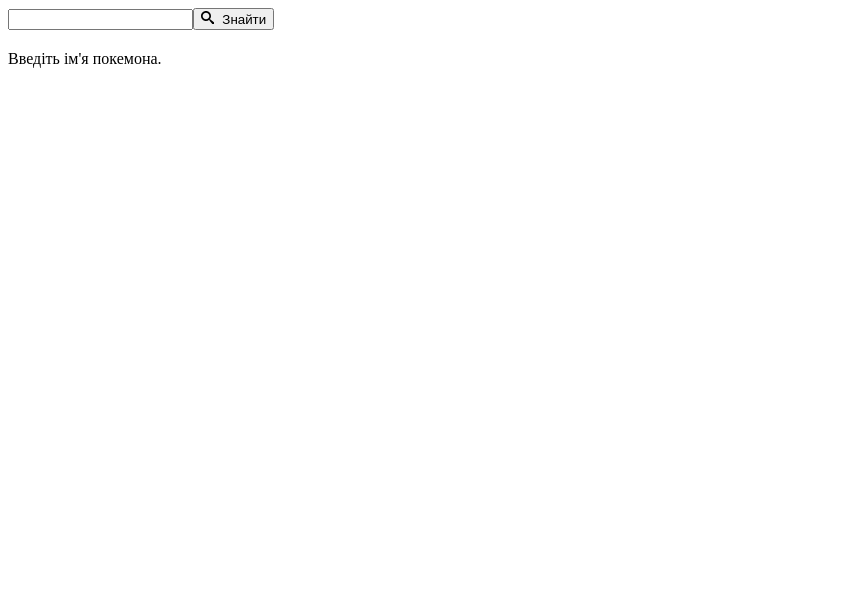
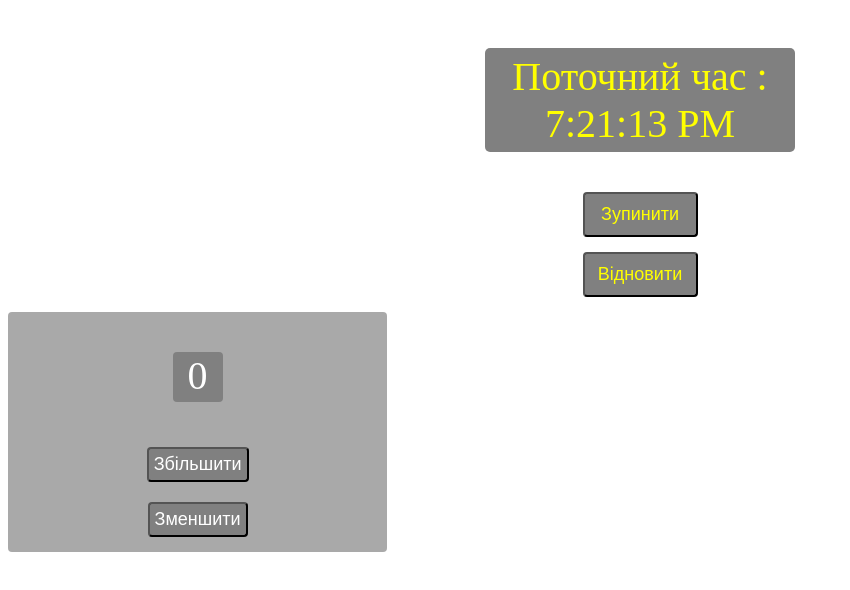
Before and after one commit to IvanSlivenko/React-4-1, a React (Create React App) app: page / in a window 1280 px wide. Shown: the top 590 px of the page, without its empty margins (0-850 px from the left). Built offline with nearby package versions, Linux system fonts and the light colour scheme.

Commit message:
14-04-2023-22-55

```diff
--- a/src/App.js
+++ b/src/App.js
@@ -1,6 +1,7 @@
 import React, { Component } from "react";
 import shortid from "shortid";
 import Counter from 'components/Counter';
+import CounterTwo from '../src/components/Counter/CounteTwo';
 import Dropdown from "./components/Dropdown";
 import Controls from "./components/Counter";
 import ColorPicker from "./components/ColorPicker";
@@ -188,8 +189,8 @@ class App extends Component {
 
         return (
             <>
-
-                <PokemonView/>
+                {/* Не працює */}
+                {/* <PokemonView/> */}
 
                 {/* <SignupForm/> */}
 
@@ -206,7 +207,7 @@ class App extends Component {
 
                  {/* {showClock &&  <Clock />} */}
 
-                {/* <Clock /> */}
+                <Clock />
 
 
                 {/* <IconButton onClick={this.toggleModal} aria-label="Додати todo">
@@ -249,6 +250,7 @@ class App extends Component {
 
 
                 {/* <Counter initialValue={10} /> */}
+                <CounterTwo initialValue={10} />
 
                 {/* <ColorPicker options={colorPickerOptions}/> */}
 
--- /dev/null
+++ b/src/components/Counter/CounteTwo.js
@@ -0,0 +1,94 @@
+// import React from 'react';
+
+import styles  from'./Counter.module.css';
+import { useState, useEffect } from 'react';
+
+
+export default function CounterTwo() {
+
+
+    const [count, setCount] = useState(0);
+
+
+
+
+
+    return (
+        <div className={styles.container}>
+            <p className={styles.value}>{count} </p>
+            <button
+                className={styles.btn}
+                type="button"
+                onClick={() => setCount(state=>state+1)}
+            >
+                Збільшити
+            </button>
+             <button
+                className={styles.btn}
+                type="button"
+                onClick={() => setCount(state=>state-1)}
+            >
+                Зменшити
+            </button>
+
+
+
+        </div>
+    );
+};
+
+
+
+
+// class OldCounter extends React.Component {
+
+//     static defaultProps = {
+
+//         initialValue:0,
+//     }
+
+//     static propTypes = {
+
+//     }
+
+
+//     state = {
+//         value: this.props.initialValue,
+//     };
+
+//     handleIncrement = () => {
+
+//         // this.setState({ value: 123123 });
+
+//         this.setState(
+//             prevState => ({
+//             value: prevState.value+1,
+//                         })
+//                     );
+//      }
+
+//     handleDeckrement = () => {
+//         this.setState(
+//             prevState => ({
+//             value: prevState.value-1,
+//                         })
+//                     );
+//     }
+
+//     render() {
+//         const { value } = this.state;
+//         return (
+//             <div className="Counter">
+//                <Value value={value}/>
+//                <Controls
+//                     onIncrement={this.handleIncrement}
+//                     onDecrement={this.handleDeckrement}
+//                 />
+//             </div>
+//         );
+//     }
+// }
+
+
+
+// export default Counter;
--- a/src/components/Counter/Counter.module.css
+++ b/src/components/Counter/Counter.module.css
@@ -54,3 +54,30 @@ font-size: 18px;
 
 
 }
+
+.container{
+display: flex;
+align-items: center;
+justify-content: center;
+flex-direction: column;
+
+background-color: darkgray;
+
+width: 30%;
+height: auto;
+
+border-radius: 4px;
+
+
+}
+
+.value{
+font-size: 40px;
+background-color: gray;
+width: 50px;
+height: 50px;
+border-radius: 4px;
+color: #fff;
+text-align: center;
+text-justify:auto;
+}
--- a/src/components/Pokemon/DataView.js
+++ b/src/components/Pokemon/DataView.js
@@ -1,5 +1,21 @@
-const PokemonDataView = '';
+export default function PokemonDateView({ pokemon: { sprites, name, stats } }) {
+    return (
+        <div>
+            <img
+                src={sprites.other['official-artwork'].front_default}
+                width="240"
+                height="100"
+                alt={name}
+            />
 
-
-
-export default PokemonDataView;
+            <h2>{name}</h2>
+            <ul>
+                {stats.map(entry => (
+                    <li key={entry.stat.name}>
+                        {entry.stat.name}: {entry.base_stat}
+                    </li>
+                ))}
+            </ul>
+        </div>
+    );
+}
--- a/src/components/Pokemon/Info.js
+++ b/src/components/Pokemon/Info.js
@@ -27,7 +27,10 @@ export default function PokemonInfo({pokemonName}){
             return;
         }
 
+
+
         setStatus(Status.PENDING);
+
         PokemonAPI
             .fetchPokemon(pokemonName)
             .then(pokemon => {
--- a/src/components/services/pokemon-api.js
+++ b/src/components/services/pokemon-api.js
@@ -1,5 +1,10 @@
-const PokemonAPI = '';
 
 
+const BASE_URL = 'https://pokeapi.co/api/v2';
 
-export default PokemonAPI;
+function PokemonAPI(pokemonName) {
+ return  fetch(`${BASE_URL}/pokemon/${pokemonName}`)
+     .then(response => response.json())
+}
+
+export default {PokemonAPI};
```
Also changed, not shown: React-4-1.txt.
